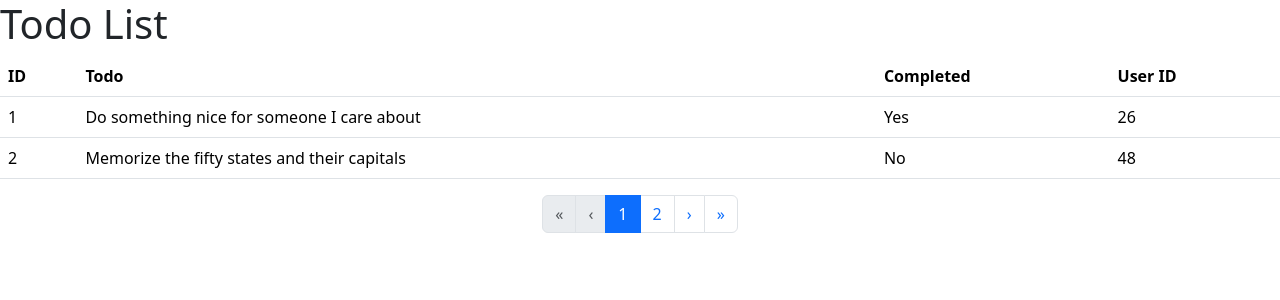
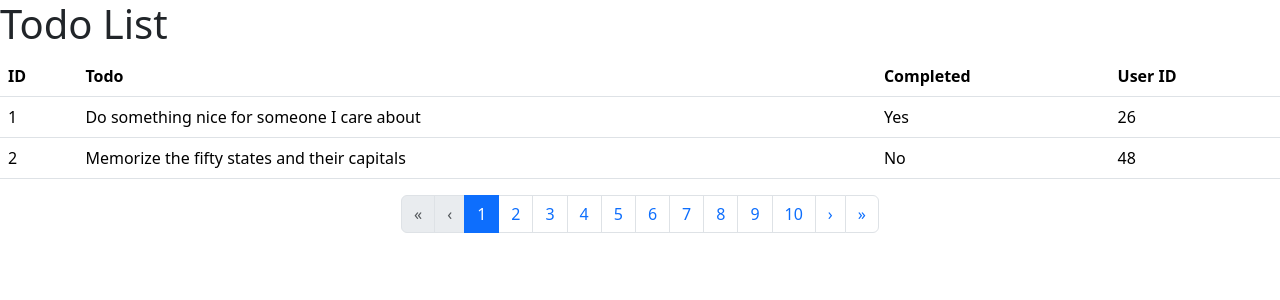
Before and after one commit to mehedi609/react-custom-pagination, a React (Create React App) app: page / in a window 1280 px wide. Shown: the top 300 px of the page. Built offline with nearby package versions, Linux system fonts and the light colour scheme.

Commit message:
pagination without siblings

```diff
--- a/src/PaginationComponent.jsx
+++ b/src/PaginationComponent.jsx
@@ -6,23 +6,19 @@ const PaginationComponent = ({
     currentPage,
     totalPages,
     onPageChange,
-    startPage,
-    endPage,
+    pageSize,
 }) => {
-    const handleClick = (pageNumber) => {
-        if (pageNumber !== currentPage) {
-            onPageChange(pageNumber);
-        }
-    };
-
     const renderPaginationItems = () => {
         const paginationItems = [];
+
+        const startPage = Math.max(1, currentPage - 4);
+        const endPage = Math.min(startPage + 9, totalPages);
 
         paginationItems.push(
             <Pagination.First
                 key="first"
                 disabled={currentPage === 1}
-                onClick={() => handleClick(1)}
+                onClick={() => onPageChange(1)}
             />,
         );
 
@@ -30,18 +26,18 @@ const PaginationComponent = ({
             <Pagination.Prev
                 key="prev"
                 disabled={currentPage === 1}
-                onClick={() => handleClick(currentPage - 1)}
+                onClick={() => onPageChange(currentPage - 1)}
             />,
         );
 
-        for (let i = startPage; i <= endPage; i++) {
+        for (let page = startPage; page <= endPage; page++) {
             paginationItems.push(
                 <Pagination.Item
-                    key={i}
-                    active={i === currentPage}
-                    onClick={() => handleClick(i)}
+                    key={page}
+                    active={page === currentPage}
+                    onClick={() => onPageChange(page)}
                 >
-                    {i}
+                    {page}
                 </Pagination.Item>,
             );
         }
@@ -50,7 +46,7 @@ const PaginationComponent = ({
             <Pagination.Next
                 key="next"
                 disabled={currentPage === totalPages}
-                onClick={() => handleClick(currentPage + 1)}
+                onClick={() => onPageChange(currentPage + 1)}
             />,
         );
 
@@ -58,7 +54,7 @@ const PaginationComponent = ({
             <Pagination.Last
                 key="last"
                 disabled={currentPage === totalPages}
-                onClick={() => handleClick(totalPages)}
+                onClick={() => onPageChange(totalPages)}
             />,
         );
 
@@ -72,8 +68,7 @@ PaginationComponent.propTypes = {
     currentPage: PropTypes.number.isRequired,
     totalPages: PropTypes.number.isRequired,
     onPageChange: PropTypes.func.isRequired,
-    startPage: PropTypes.number.isRequired,
-    endPage: PropTypes.number.isRequired,
+    pageSize: PropTypes.number.isRequired,
 };
 
 export default PaginationComponent;
--- a/src/TodoTable.jsx
+++ b/src/TodoTable.jsx
@@ -1,4 +1,4 @@
-import React from 'react';
+import React, { useState } from 'react';
 import PropTypes from 'prop-types';
 import TodoTableRow from './TodoTableRow';
 import PaginationComponent from './PaginationComponent';
@@ -6,16 +6,15 @@ import usePagination from './usePagination';
 
 const TodoTable = ({ todos }) => {
     const itemsPerPage = 2;
+    const pageSize = 2;
 
-    const { currentPage, totalPages, handlePageChange, getPaginationRange } =
-        usePagination(todos.length, itemsPerPage);
+    const [currentPage, setCurrentPage] = useState(1);
 
-    const { startPage, endPage } = getPaginationRange();
+    const handlePageChange = (page) => {
+        setCurrentPage(page);
+    };
 
-    const slicedTodos = todos.slice(
-        (currentPage - 1) * itemsPerPage,
-        currentPage * itemsPerPage,
-    );
+    const slicedTodos = usePagination(todos, currentPage, itemsPerPage);
 
     return (
         <div>
@@ -36,10 +35,9 @@ const TodoTable = ({ todos }) => {
             </table>
             <PaginationComponent
                 currentPage={currentPage}
-                totalPages={totalPages}
+                totalPages={Math.ceil(todos.length / pageSize)}
                 onPageChange={handlePageChange}
-                startPage={startPage}
-                endPage={endPage}
+                pageSize={pageSize}
             />
         </div>
     );
--- a/src/usePagination.jsx
+++ b/src/usePagination.jsx
@@ -1,30 +1,7 @@
-import { useState, useEffect } from 'react';
-
-const usePagination = (totalItems, itemsPerPage) => {
-    const [currentPage, setCurrentPage] = useState(1);
-    const [totalPages, setTotalPages] = useState(1);
-
-    useEffect(() => {
-        setTotalPages(Math.ceil(totalItems / itemsPerPage));
-    }, [totalItems, itemsPerPage]);
-
-    const handlePageChange = (pageNumber) => {
-        setCurrentPage(pageNumber);
-    };
-
-    const getPaginationRange = () => {
-        const startPage = Math.max(1, currentPage - itemsPerPage + 1);
-        const endPage = Math.min(startPage + itemsPerPage - 1, totalPages);
-
-        return { startPage, endPage };
-    };
-
-    return {
-        currentPage,
-        totalPages,
-        handlePageChange,
-        getPaginationRange,
-    };
+const usePagination = (data, currentPage, itemsPerPage) => {
+    const startIndex = (currentPage - 1) * itemsPerPage;
+    const endIndex = startIndex + itemsPerPage;
+    return data.slice(startIndex, endIndex);
 };
 
 export default usePagination;
```
